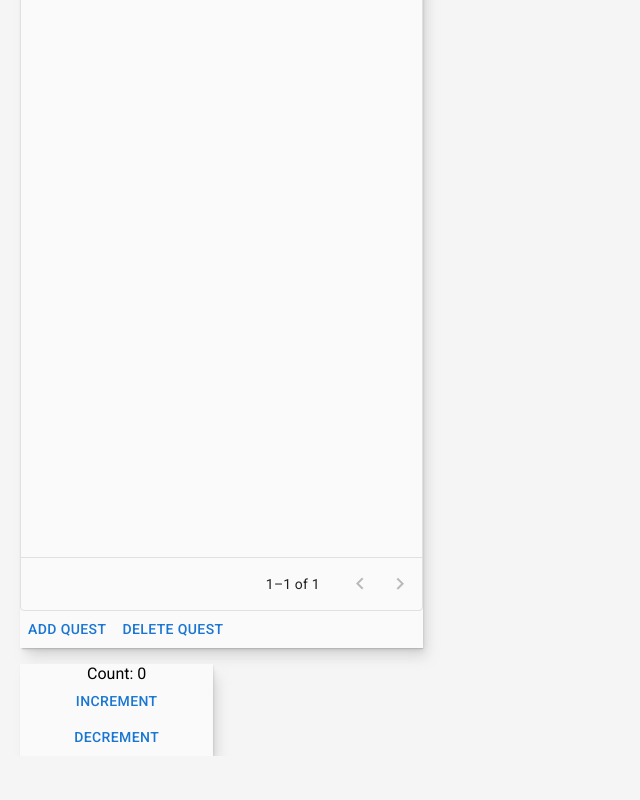
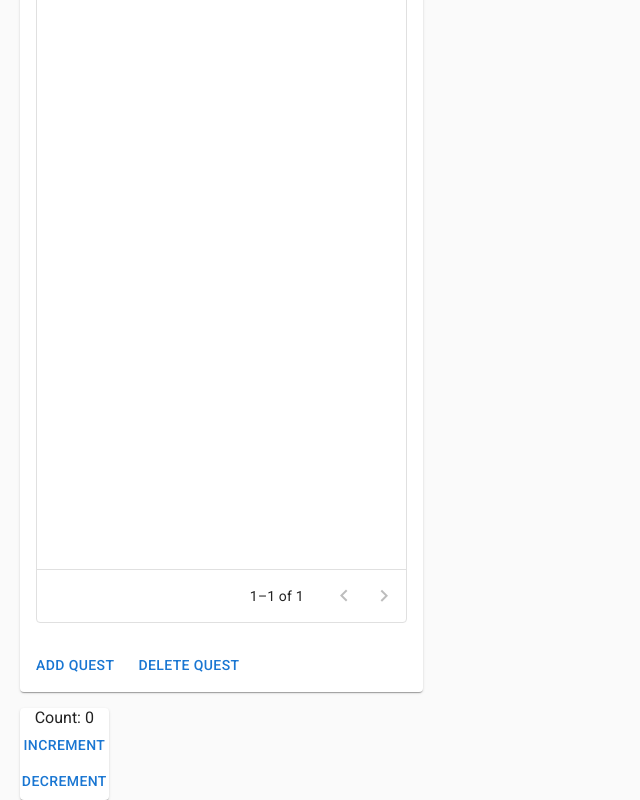
Before and after one commit to Nikurasuu/rdr2quest, a React (Create React App) app: page / in a window 1280 px wide. Shown: the part 368-1168 px from the top of the page, without its empty margins (0-640 px from the left). Before the commit the page ends 1124 px from the top, so only its background shows below. Built offline with nearby package versions, Linux system fonts and the light colour scheme.

Commit message:
Added Cards to make it more material like

```diff
--- a/src/App.css
+++ b/src/App.css
@@ -15,56 +15,23 @@
 }
 
 .NavBar {
-  box-shadow: var(--shadow-elevation-low);
   display: flex;
   margin-top: 20px;
-  margin-bottom: 20px;
-  padding: 0px 20px;
-  background-color: #fafafa;
 }
 
 .QuestList{
-  box-shadow: var(--shadow-elevation-medium);
-  background-color: #fafafa;
+  font-family: 'Roboto', sans-serif;
+  word-wrap: break-word;
 }
 
 .QuestDetails {
-  box-shadow: var(--shadow-elevation-medium);
-  background-color: #fafafa;
   font-family: 'Roboto', sans-serif;
-  word-wrap: break-word;;
+  word-wrap: break-word;
+  margin: 20px 20px;
 }
 
 .Counter {
-  box-shadow: var(--shadow-elevation-medium);
-  background-color: #fafafa;
   display: flex;
   flex-direction: column;
   align-items: center;
 }
-
-.AvocadoImage {
-  width: 100%;
-}
-
-:root {
-  --shadow-color: 0deg 0% 63%;
-  --shadow-elevation-low:
-    0.3px 0.5px 0.7px hsl(var(--shadow-color) / 0.34),
-    0.4px 0.8px 1px -1.2px hsl(var(--shadow-color) / 0.34),
-    1px 2px 2.5px -2.5px hsl(var(--shadow-color) / 0.34);
-  --shadow-elevation-medium:
-    0.3px 0.5px 0.7px hsl(var(--shadow-color) / 0.36),
-    0.8px 1.6px 2px -0.8px hsl(var(--shadow-color) / 0.36),
-    2.1px 4.1px 5.2px -1.7px hsl(var(--shadow-color) / 0.36),
-    5px 10px 12.6px -2.5px hsl(var(--shadow-color) / 0.36);
-  --shadow-elevation-high:
-    0.3px 0.5px 0.7px hsl(var(--shadow-color) / 0.34),
-    1.5px 2.9px 3.7px -0.4px hsl(var(--shadow-color) / 0.34),
-    2.7px 5.4px 6.8px -0.7px hsl(var(--shadow-color) / 0.34),
-    4.5px 8.9px 11.2px -1.1px hsl(var(--shadow-color) / 0.34),
-    7.1px 14.3px 18px -1.4px hsl(var(--shadow-color) / 0.34),
-    11.2px 22.3px 28.1px -1.8px hsl(var(--shadow-color) / 0.34),
-    17px 33.9px 42.7px -2.1px hsl(var(--shadow-color) / 0.34),
-    25px 50px 62.9px -2.5px hsl(var(--shadow-color) / 0.34);
-}
--- a/src/App.js
+++ b/src/App.js
@@ -2,12 +2,12 @@ import React from 'react';
 import './App.css';
 import NavBar from './components/NavBar';
 import QuestList from './components/QuestList.js';
-import FadeIn from './components/FadeIn';
 import Counter from './components/Counter';
 import QuestDetails from './components/QuestDetails';
-import { Grid } from '@mui/material';
+import { CardActions, CardContent, Grid } from '@mui/material';
 import { Button } from '@mui/material';
 import { LoremIpsum } from "lorem-ipsum";
+import { Card } from '@mui/material';
 
 const lorem = new LoremIpsum({
   sentencesPerParagraph: {
@@ -57,37 +57,33 @@ function App() {
 
   return (
     <div className="App" id='app'>
-
+      <Grid container spacing={2}>
+      <Grid item xs={12} sm={12}>
         <NavBar />
-
-      <Grid container spacing={2}>
-
+      </Grid>
         <Grid item xs={12} sm={4}>
-          <FadeIn duration={1000}>
+            <Card className="QuestList">
               <div className="QuestList">
+                <CardContent>
                   <QuestList quests={quests} onSelectHandler={setActiveQuest} />
+                </CardContent>
+                  <CardActions>
                   <Button onClick={addQuest}> Add Quest </Button>
                   <Button onClick={deleteQuest}> Delete Quest </Button>
+                </CardActions>
               </div>
-          </FadeIn>
+            </Card>
         </Grid>
-
         <Grid item xs={12} sm={8}>
-          <FadeIn duration={1000}>
-            <div className="QuestDetails">
+              <Card>
                 <QuestDetails quest={activeQuest} />
-            </div>
-          </FadeIn>
+              </Card>
         </Grid>
-
-        <Grid item xs={12} sm={2}>
-          <FadeIn duration={1000}>
-            <div className="Counter">
+        <Grid item xs={12} sm={1}>
+              <Card className='Counter'>
                 <Counter />
-            </div>
-          </FadeIn>
+              </Card>
         </Grid>
-
       </Grid>
     </div>
   );
--- a/src/components/NavBar.js
+++ b/src/components/NavBar.js
@@ -1,13 +1,14 @@
 import Button from '@mui/material/Button';
+import { Card } from '@mui/material';
 
 function App() {
   return (
-    <div className="NavBar">
+    <Card className='NavBar'>
       <p className='title'>Red Dead Redemption 2 Quest Tool</p>
       <Button variant="text">Home</Button>
       <Button variant="text">Edit</Button>
       <Button variant="text">About</Button>
-    </div>
+    </Card>
   );
 }
 
--- a/src/index.css
+++ b/src/index.css
@@ -5,7 +5,7 @@ body {
     sans-serif;
   -webkit-font-smoothing: antialiased;
   -moz-osx-font-smoothing: grayscale;
-  background-color: #f5f5f5;
+  background-color: #fafafa;
 }
 
 
--- a/src/index.js
+++ b/src/index.js
@@ -3,11 +3,14 @@ import ReactDOM from 'react-dom/client';
 import './index.css';
 import App from './App';
 import reportWebVitals from './reportWebVitals';
+import FadeIn from './components/FadeIn';
 
 const root = ReactDOM.createRoot(document.getElementById('root'));
 root.render(
   <React.StrictMode>
-    <App />
+    <FadeIn>
+      <App />
+    </FadeIn>
   </React.StrictMode>
 );
 
```
Lines whose indentation alone changed are shown as unchanged.
